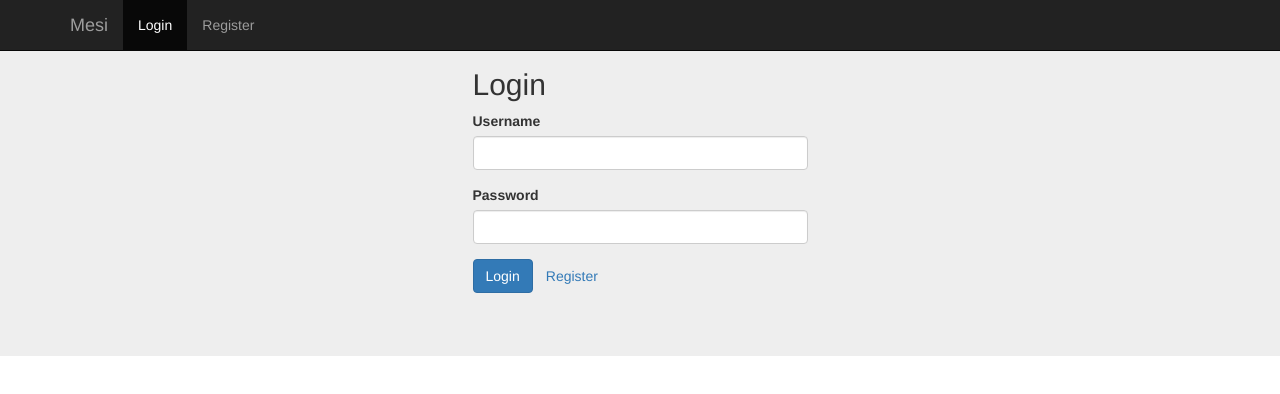
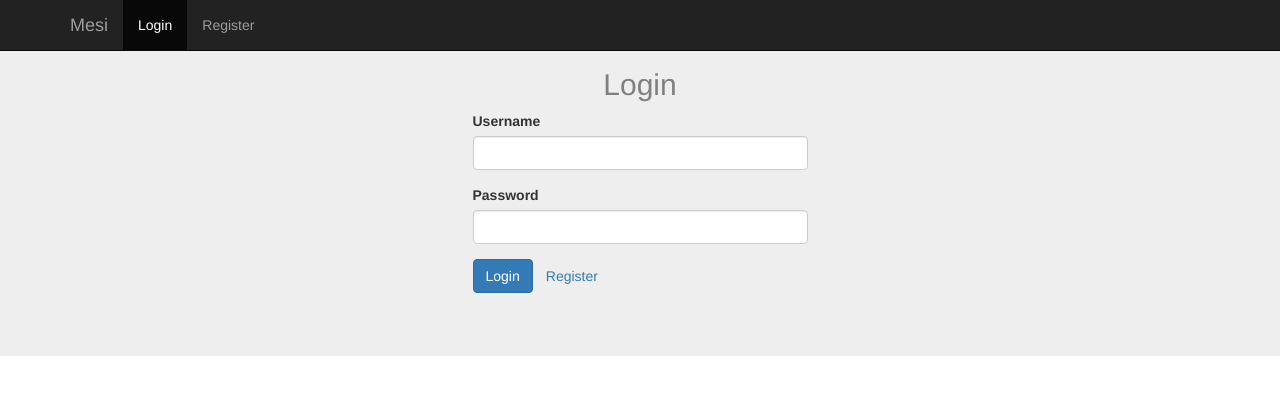
Before and after one commit to shootermv/mesi-react, a React (Create React App) app: page /login#/login in a window 1280 px wide. Shown: the top 394 px of the page. Built offline with nearby package versions, Linux system fonts and the light colour scheme; no server answers.

Commit message:
special stylesheet added to login (#35)

```diff
--- a/src/LoginPage/LoginPage.js
+++ b/src/LoginPage/LoginPage.js
@@ -1,6 +1,7 @@
 import React from 'react';
 import { Link } from 'react-router-dom';
 import { connect } from 'react-redux';
+import styles from './LoginPage.module.css';
 
 import { userActions } from '../_actions';
 
@@ -39,7 +40,7 @@ class LoginPage extends React.Component {
         const { username, password, submitted } = this.state;
         return (
             <div className="col-md-6 col-md-offset-3">
-                <h2>Login</h2>
+                <h2 className={styles.titleColor}>Login</h2>
                 <form name="form" onSubmit={this.handleSubmit}>
                     <div className={'form-group' + (submitted && !username ? ' has-error' : '')}>
                         <label htmlFor="username">Username</label>
--- /dev/null
+++ b/src/LoginPage/LoginPage.module.css
@@ -0,0 +1,4 @@
+.titleColor {
+    color: grey;
+    text-align: center;
+}
```
